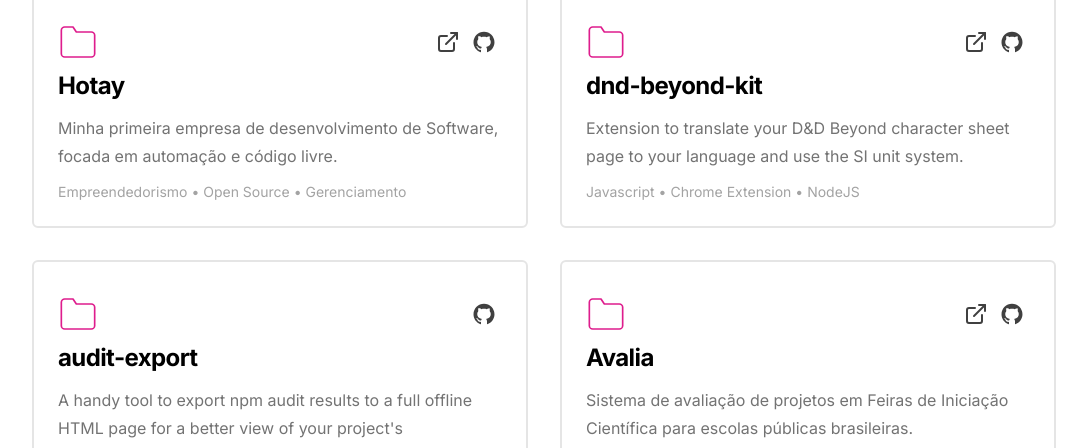
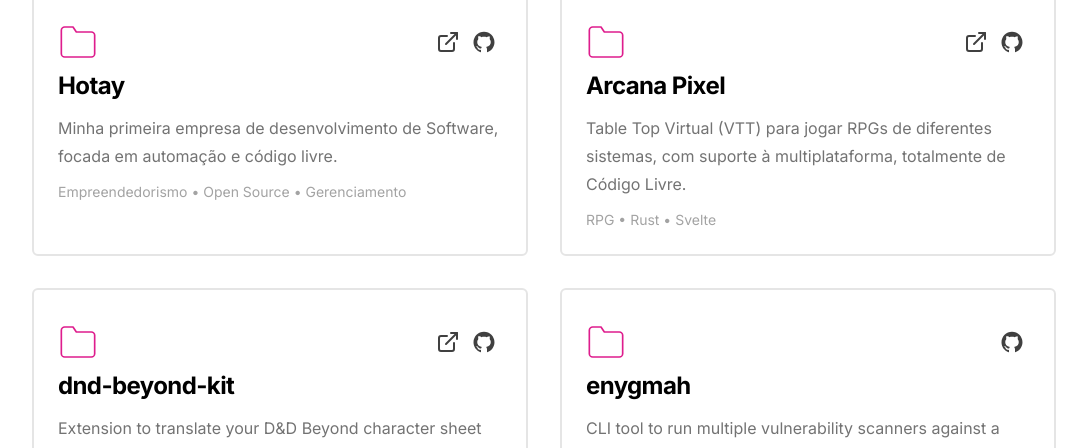
Before and after one commit to TaylorHo/portfolio, a Next.js app: page /projetos in a window 1280 px wide. Shown: the part 333-781 px from the top of the page, without its empty margins (96-1183 px from the left). Built offline with nearby package versions, Linux system fonts and the light colour scheme; no server answers.

Commit message:
feat: added more projects

```diff
--- a/components/Timeline.js
+++ b/components/Timeline.js
@@ -161,21 +161,6 @@ export default function Timeline() {
 					</p>
 				</li>
 				<li className="mb-4 ml-8 rounded-md border border-gray-100 bg-white  px-4  py-4 shadow-sm shadow-gray-300 dark:border-zinc-900 dark:bg-zinc-900 dark:shadow-none">
-					<span className="absolute -left-3 flex h-6 w-6 items-center justify-center rounded-full bg-green-300 ring-8 ring-white dark:bg-green-700 dark:ring-gray-900">
-						<PiGraduationCap />
-					</span>
-					<h3 className="text-base font-semibold text-gray-900 dark:text-white">
-						Graduado em Defesa Cibernética
-					</h3>
-					<time className="text-sm font-normal leading-none text-gray-400 dark:text-gray-500">
-						Setembro de 2021 (18 anos)
-					</time>
-					<p className="mt-1 text-sm font-normal text-gray-500 dark:text-gray-400">
-						Com o adiantamento de matérias e excelentes notas, finalizei
-						rapidamente a graduação em segurança.
-					</p>
-				</li>
-				<li className="mb-4 ml-8 rounded-md border border-gray-100 bg-white  px-4  py-4 shadow-sm shadow-gray-300 dark:border-zinc-900 dark:bg-zinc-900 dark:shadow-none">
 					<span className="absolute -left-3 flex h-6 w-6 items-center justify-center rounded-full bg-orange-200 ring-8 ring-white dark:bg-orange-900 dark:ring-gray-900">
 						<LuPartyPopper />
 					</span>
--- a/data/projectsData.js
+++ b/data/projectsData.js
@@ -11,15 +11,37 @@ const projectsData = [
 		tech3: "Gerenciamento",
 	},
 	{
+		title: "Arcana Pixel",
+		description:
+			"Table Top Virtual (VTT) para jogar RPGs de diferentes sistemas, com suporte à multiplataforma, totalmente de Código Livre.",
+		imgSrc: "",
+		href: "https://www.arcanapixel.com/",
+		github: "https://github.com/hotaydev/arcanapixel.com",
+		tech1: "RPG",
+		tech2: "Rust",
+		tech3: "Svelte",
+	},
+	{
 		title: "dnd-beyond-kit",
 		description:
 			"Extension to translate your D&D Beyond character sheet page to your language and use the SI unit system.",
 		imgSrc: "",
 		href: "https://dnd-beyond-kit.hotay.dev/",
-		github: "https://github.com/TaylorHo/dnd-beyond-kit",
+		github: "https://github.com/hotaydev/dnd-beyond-kit",
 		tech1: "Javascript",
 		tech2: "Chrome Extension",
 		tech3: "NodeJS",
+	},
+	{
+		title: "enygmah",
+		description:
+			"CLI tool to run multiple vulnerability scanners against a target, being it a local code, remote code, mobile app, website, etc.",
+		imgSrc: "",
+		href: "",
+		github: "https://github.com/hotaydev/enygmah",
+		tech1: "Rust",
+		tech2: "OSS",
+		tech3: "CLI",
 	},
 	{
 		title: "audit-export",
```
